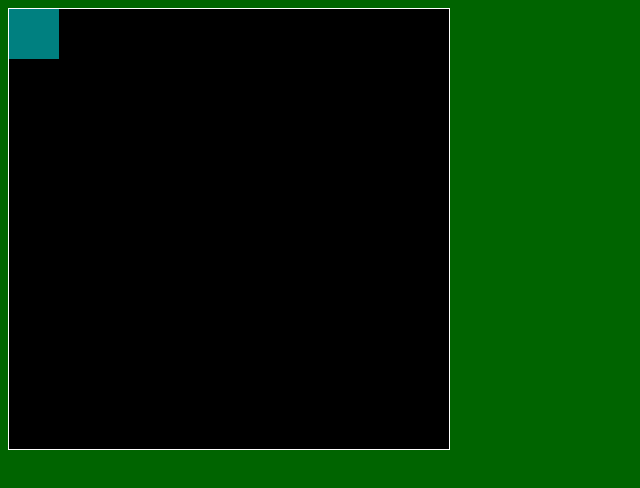
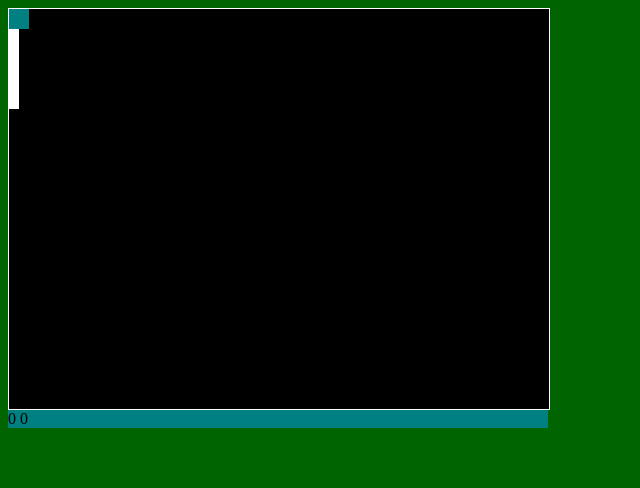
Before and after one commit to IsaacP84/IsaacP84.github.io, a plain HTML site: page asd-projects/pong/index.html in a window 1280 px wide. Shown: the whole page, without its empty margins (0-640 px from the left). Drawn offline with Linux system fonts and the light colour scheme.

Commit message:
Basic game elements html/css

```diff
--- a/asd-projects/pong/index.css
+++ b/asd-projects/pong/index.css
@@ -4,14 +4,14 @@ body {
 }
 
 #board {
-  width: 440px;
-  height: 440px;
+  width: 540px;
+  height: 400px;
   border: 1px solid white;
   background-color: black;
   position: relative;
 }
 
-#gameItem {
+.gameItem {
   background-color: teal;
   width: 50px;
   height: 50px;
@@ -19,3 +19,23 @@ body {
 /*   left: 100px; */  /* Uncomment if you want to set a "starting" position */
 /*   top: 100px;  */  /* Uncomment if you want to set a "starting" position */
 }
+
+
+.paddle {
+  background-color: white;
+  width: 10px;
+  height: 100px;
+  position: absolute;
+}
+
+.ball {
+  background-color: teal;
+  width: 20px;
+  height: 20px;
+  position: absolute;
+}
+
+#scoreBox {
+  background-color: teal;
+  width: 540px;
+}
--- a/asd-projects/pong/index.html
+++ b/asd-projects/pong/index.html
@@ -12,7 +12,13 @@
 
   <body>
     <div id='board'>
-      <div id='gameItem'></div>
+      <div id="paddle1" class="paddle"></div>
+      <div id="paddle2" class="paddle"></div>
+      <div id='ball' class="ball"></div>
+    </div>
+    <div id="scoreBox">
+      <p id="score1" style="display: inline;">0</p>
+      <p id="score2" style="display: inline;">0</p>
     </div>
   </body>
 </html>
```
